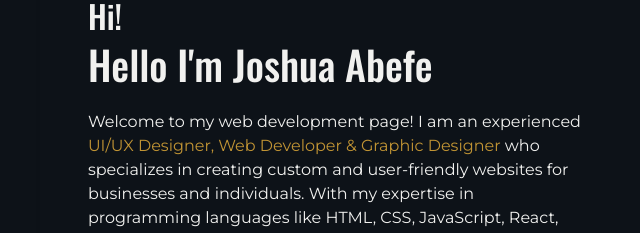
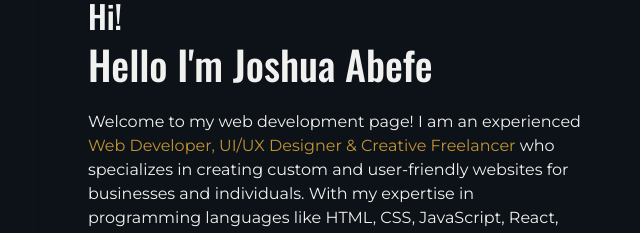
Before and after one commit to joshuaabefe/joshuaabefe.github.io, a plain HTML site: page index.html in a window 1280 px wide. Shown: the part 980-1213 px from the top of the page, 592-1232 px from the left. Drawn offline with nearby package versions, Linux system fonts and the light colour scheme.

Commit message:
Update index.html

```diff
--- a/index.html
+++ b/index.html
@@ -86,7 +86,7 @@
                         <p class="f-color text-uppercase">ABOUT</p>
                         <div class="hi">Hi!</div>
                         <h2>Hello I'm Joshua Abefe</h2>
-                        <p class="Montserrat">Welcome to my web development page! I am an experienced <span>UI/UX Designer, Web Developer & Graphic Designer</span> who specializes in creating custom and user-friendly websites for businesses and individuals. With my expertise in programming languages like HTML, CSS, JavaScript, React, PHP, and SQL, I can help you create a responsive website that looks great on all devices. From the initial consultation to the final launch, I am dedicated to delivering high-quality work that meets your needs and exceeds your expectations.</p>
+                        <p class="Montserrat">Welcome to my web development page! I am an experienced <span>Web Developer, UI/UX Designer & Creative Freelancer</span> who specializes in creating custom and user-friendly websites for businesses and individuals. With my expertise in programming languages like HTML, CSS, JavaScript, React, PHP, and SQL, I can help you create a responsive website that looks great on all devices. From the initial consultation to the final launch, I am dedicated to delivering high-quality work that meets your needs and exceeds your expectations.</p>
                         <div class="main-links Montserrat row pb-2">
                             <div class="col-lg-6 col-12 py-1">
                                 <strong>City:</strong> Lagos
```
